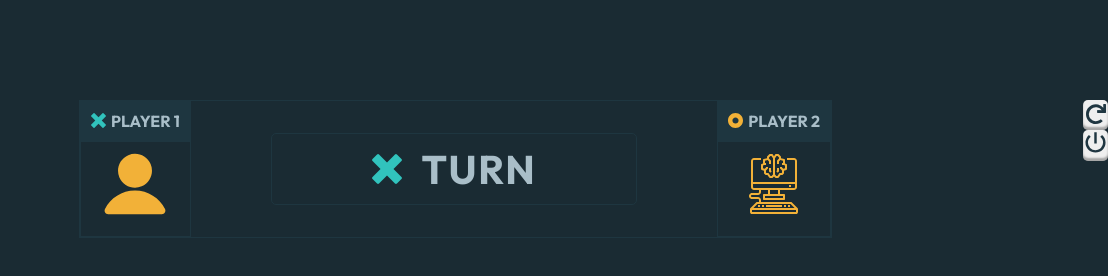
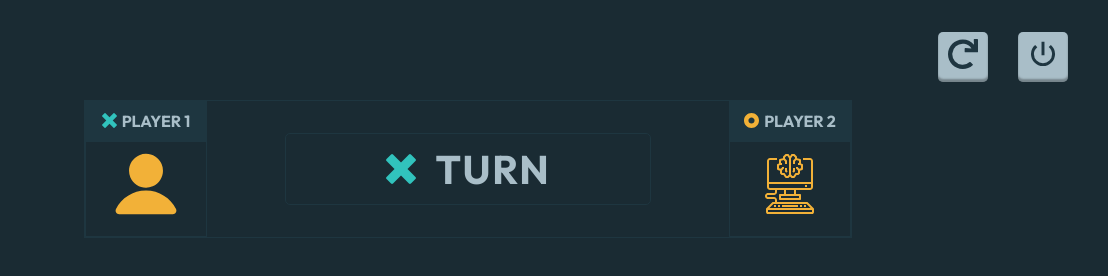
Before and after one commit to ahmeducf/tic-tac-toe, a website: page src/index.html in a window 1280 px wide. Shown: the full height of the page, 172-1280 px from the left. Drawn offline with Linux system fonts and the light colour scheme.

Commit message:
chore: Add CSS styles to game actions buttons

```diff
--- a/src/style.css
+++ b/src/style.css
@@ -64,7 +64,7 @@ button {
 
 .game {
   display: grid;
-  grid-template-columns: 1fr auto;
+  grid-template-columns: 1fr;
   grid-template-rows: auto auto 1fr;
 }
 
@@ -82,16 +82,31 @@ button {
 /* Game Actions */
 
 .game__actions {
-  grid-column: 2 / 3;
-  grid-row: 2 / -1;
+  position: fixed;
+  right: 40px;
+  top: 32px;
   display: flex;
-  flex-direction: column;
+  align-items: center;
+  gap: 30px;
+}
+
+.game__restart,
+.game__quit {
+  width: 50px;
+  height: 50px;
+  background-color: var(--grey);
+}
+
+.game__restart img,
+.game__quit img {
+  width: 30px;
+  height: 30px;
 }
 
 /* Game Status */
 
 .game__status {
-  grid-column: 1 / 2;
+  grid-column: 1 / -1;
   grid-row: 2 / 3;
   display: flex;
   justify-content: space-between;
@@ -115,9 +130,11 @@ button {
 .game__status-player-id {
   display: flex;
   gap: 5px;
+  justify-content: center;
   align-items: center;
   background-color: var(--secondary);
   padding: 10px;
+  min-width: 120px;
 }
 
 .game__status-player-symbol img {
```
